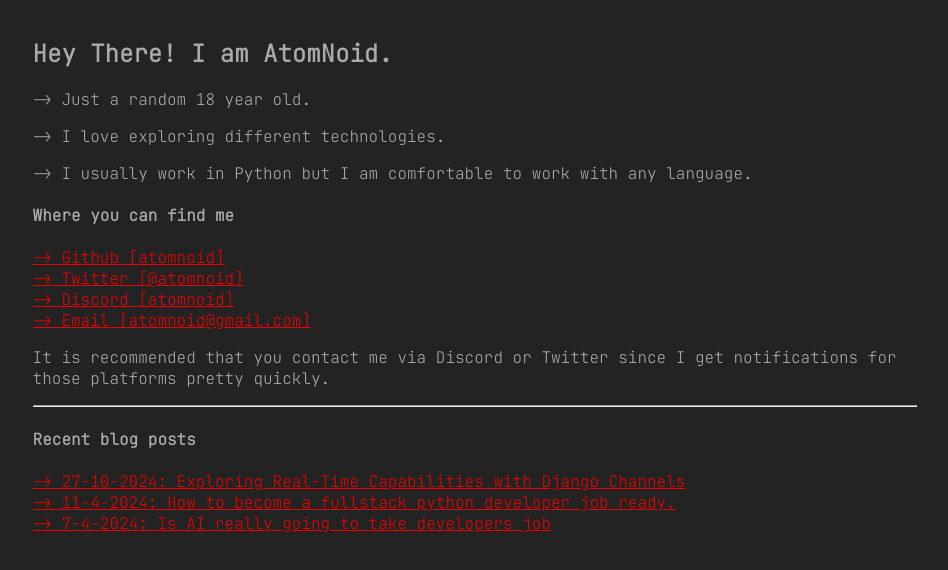
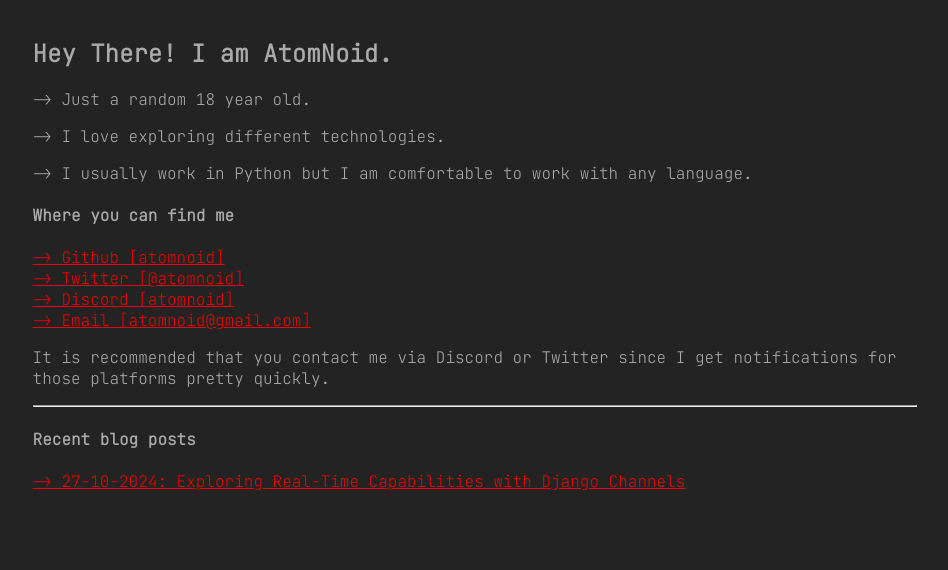
Before and after one commit to atomnoid/atomnoid.github.io, a plain HTML site: page index.html in a window 1280 px wide. Shown: the whole page, without its empty margins (165-1113 px from the left). Drawn offline with Linux system fonts and the light colour scheme.

Commit message:
Update index.html
Removed two blogs

```diff
--- a/index.html
+++ b/index.html
@@ -32,9 +32,6 @@
             <div>
                 <h4>Recent blog posts</h4>
                 <a href="Blogs/27.10.2024.html">-> 27-10-2024: Exploring Real-Time Capabilities with Django Channels</a> <br>
-                <a href="https://medium.com/@atomnoid/how-to-become-a-fullstack-python-developer-job-ready-cf60376df7ed">-> 11-4-2024: How to become a fullstack python developer job ready.</a> <br>
-                <a href="https://medium.com/@atomnoid/is-ai-really-going-to-take-developers-job-8ab48646000c">-> 7-4-2024: Is AI really going to take developers job</a> <br>
-                <!-- <a href="blogs/24-2-2023.html">-> 24-2-2023: Hello World!</a> <br> -->
             </div>
         </div>
     </body>
```
